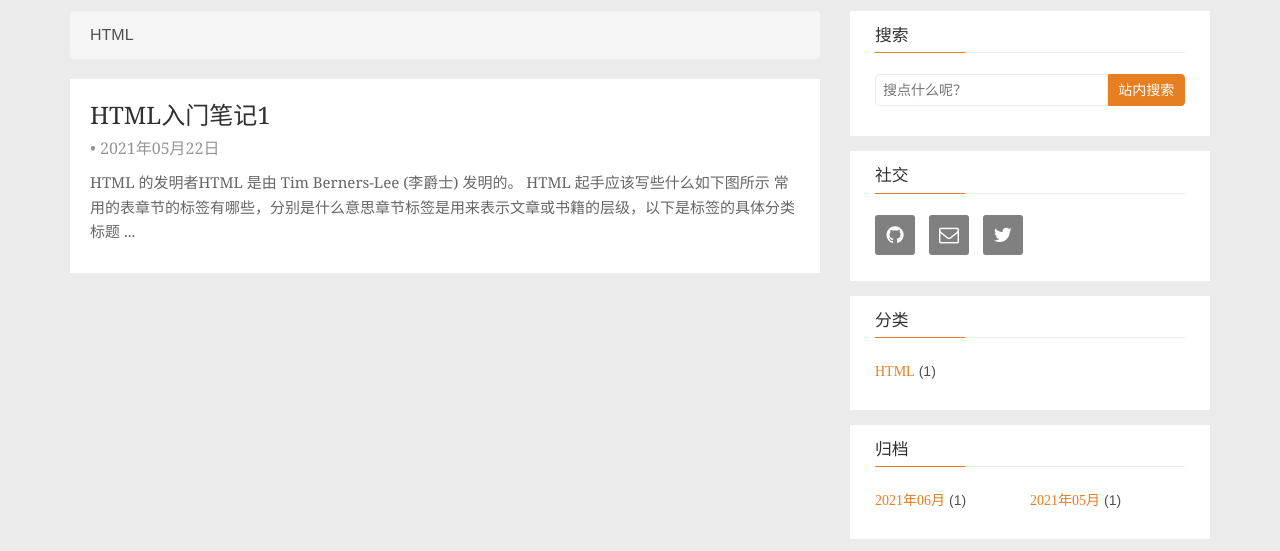
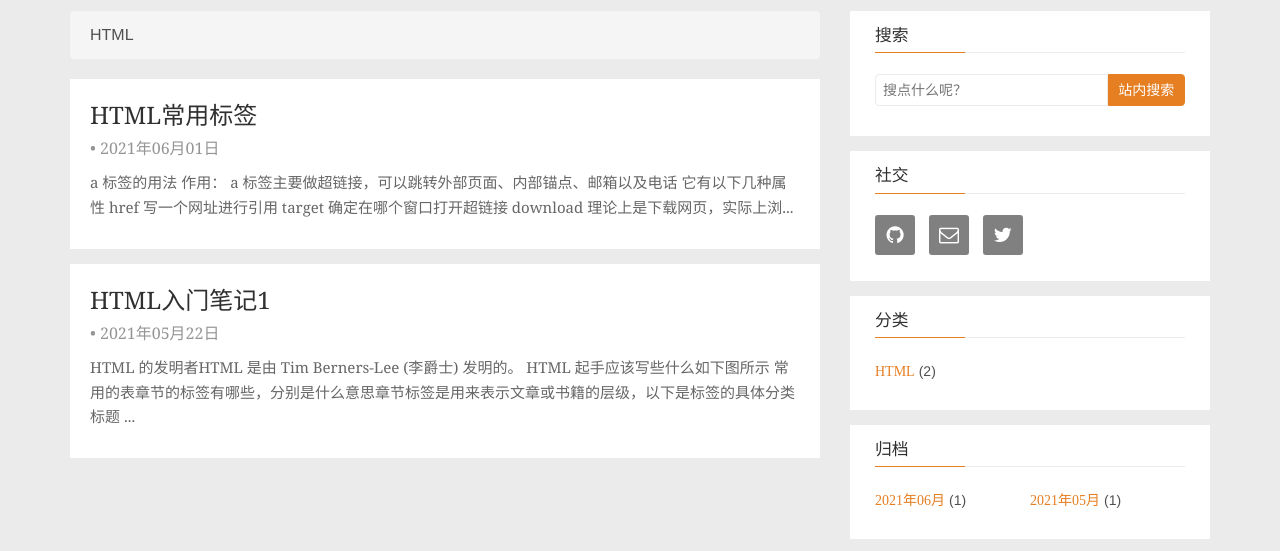
Before and after one commit to gcrmer/gcrmer.github.io, a plain HTML site: page categories/HTML/index.html in a window 1280 px wide. Shown: the part 249-800 px from the top of the page. Drawn offline with Linux system fonts and the light colour scheme; a script that the page names is missing.

Commit message:
Site updated: 2021-06-02 11:40:22

```diff
--- a/categories/HTML/index.html
+++ b/categories/HTML/index.html
@@ -171,6 +171,39 @@
     <div class="post-content">
         <div class="post-head home-post-head">
             <h1 class="post-title">
+                <a href="/2021/06/01/HTML%E5%B8%B8%E7%94%A8%E6%A0%87%E7%AD%BE/">
+                    HTML常用标签</a>
+            </h1>
+            <div class="post-meta"> &bull;
+                <time class="post-date" datetime="" title="">
+                    2021年06月01日
+                </time>
+            </div>
+        </div>
+        <p class="brief">
+
+            a 标签的用法
+作用： a 标签主要做超链接，可以跳转外部页面、内部锚点、邮箱以及电话
+
+它有以下几种属性
+
+
+
+href 写一个网址进行引用
+
+
+target 确定在哪个窗口打开超链接
+download 理论上是下载网页，实际上浏...
+
+        </p>
+    </div>
+</article>
+
+<article class="post">
+
+    <div class="post-content">
+        <div class="post-head home-post-head">
+            <h1 class="post-title">
                 <a href="/2021/05/22/HTML%E5%85%A5%E9%97%A8%E5%AD%A6%E4%B9%A01/">
                     HTML入门笔记1</a>
             </h1>
@@ -261,7 +294,7 @@ HTML 起手应该写些什么如下图所示
     <h3 class="title">
         分类
     </h3>
-    <ul class="category-list"><li class="category-list-item"><a class="category-list-link" href="/categories/HTML/"><i class="fa" aria-hidden="true">HTML</i></a><span class="category-list-count">1</span></li></ul>
+    <ul class="category-list"><li class="category-list-item"><a class="category-list-link" href="/categories/HTML/"><i class="fa" aria-hidden="true">HTML</i></a><span class="category-list-count">2</span></li></ul>
 </div>
 
 
```
Also changed, not shown: 2021/06/01/HTML常用标签/index.html (+8 -6 lines), about/index.html (+1 -1 lines), archives/2021/05/index.html (+1 -1 lines), archives/2021/06/index.html (+1 -1 lines), archives/2021/index.html (+1 -1 lines), archives/index.html (+1 -1 lines), index.html (+4 -4 lines).
